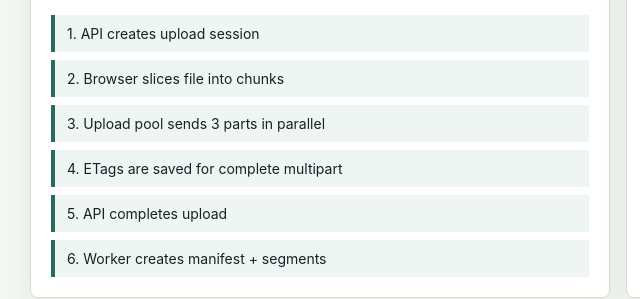
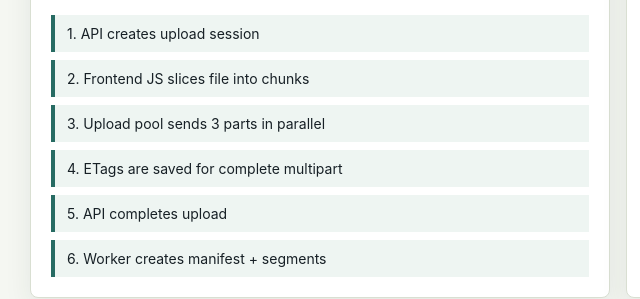
Before and after one commit to CHANDRAMOHANnegi/system-design, a website: page youtube/public/index.html in a window 1280 px wide. Shown: the part 336-635 px from the top of the page, 50-690 px from the left. Drawn offline with Linux system fonts and the light colour scheme.

Commit message:
docs: clarify that frontend JavaScript handles manual file chunking instead of the browser

```diff
--- a/youtube/public/index.html
+++ b/youtube/public/index.html
@@ -25,7 +25,7 @@
 
         <div class="flow">
           <div>1. API creates upload session</div>
-          <div>2. Browser slices file into chunks</div>
+          <div>2. Frontend JS slices file into chunks</div>
           <div>3. Upload pool sends 3 parts in parallel</div>
           <div>4. ETags are saved for complete multipart</div>
           <div>5. API completes upload</div>
```
Also changed, not shown: youtube/readme.md.
